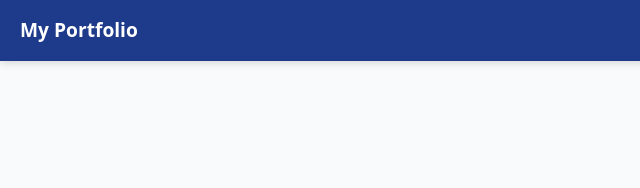
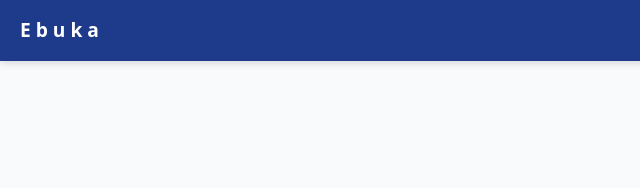
Before and after one commit to okonkwo330/MyPortfolioo, a plain HTML site: page index.html in a window 1280 px wide. Shown: the top 188 px of the page, 0-640 px from the left. Drawn offline with Linux system fonts and the light colour scheme.

Commit message:
Fix HTML formatting and update header title

```diff
--- a/index.html
+++ b/index.html
@@ -10,7 +10,7 @@
 
   <header>
     <nav class="navbar">
-      <a href="index.html" class="logo">My Portfolio</a>
+      <a href="index.html" class="logo">E b u k a</a>
       <button class="menu-btn" id="menuBtn">&#9776;</button>
       <ul class="nav-links" id="navLinks">
         <li><a href="index.html" class="active">Home</a></li>
```
